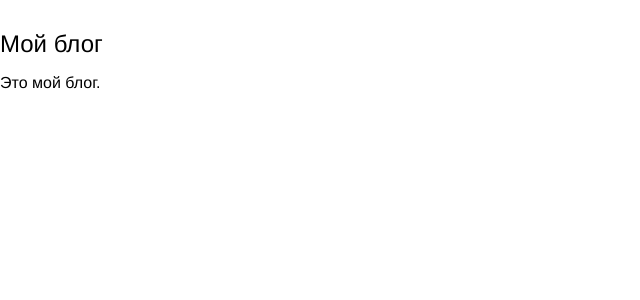
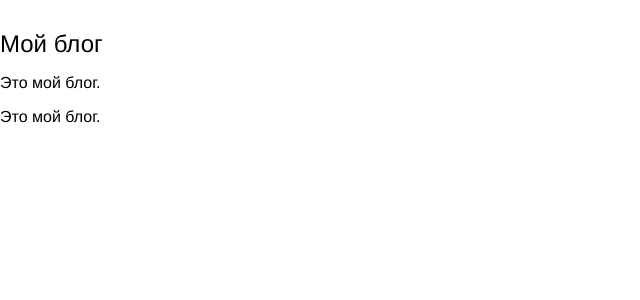
Before and after one commit to TurboBum/site, a Django app: template mysite/blog/templates/blog/base.html in a window 1280 px wide. Shown: the top 300 px of the page, without its empty margins (0-640 px from the left). Run offline with Django 5.2, Linux system fonts and the light colour scheme; the template is opened without the code that fills it, so the values that code supplies are empty.

Commit message:
oioioio0

```diff
--- a/mysite/blog/templates/blog/base.html
+++ b/mysite/blog/templates/blog/base.html
@@ -14,7 +14,7 @@
     </div>
     <div id="siderbar">
         <h2>Мой блог</h2>
-        <p>Это мой блог.</p>
+        <p>Это мой блог.</p><p>Это мой блог.</p>
     </div>
 </body>
 </html>
```
Also changed, not shown: 1 other file.
